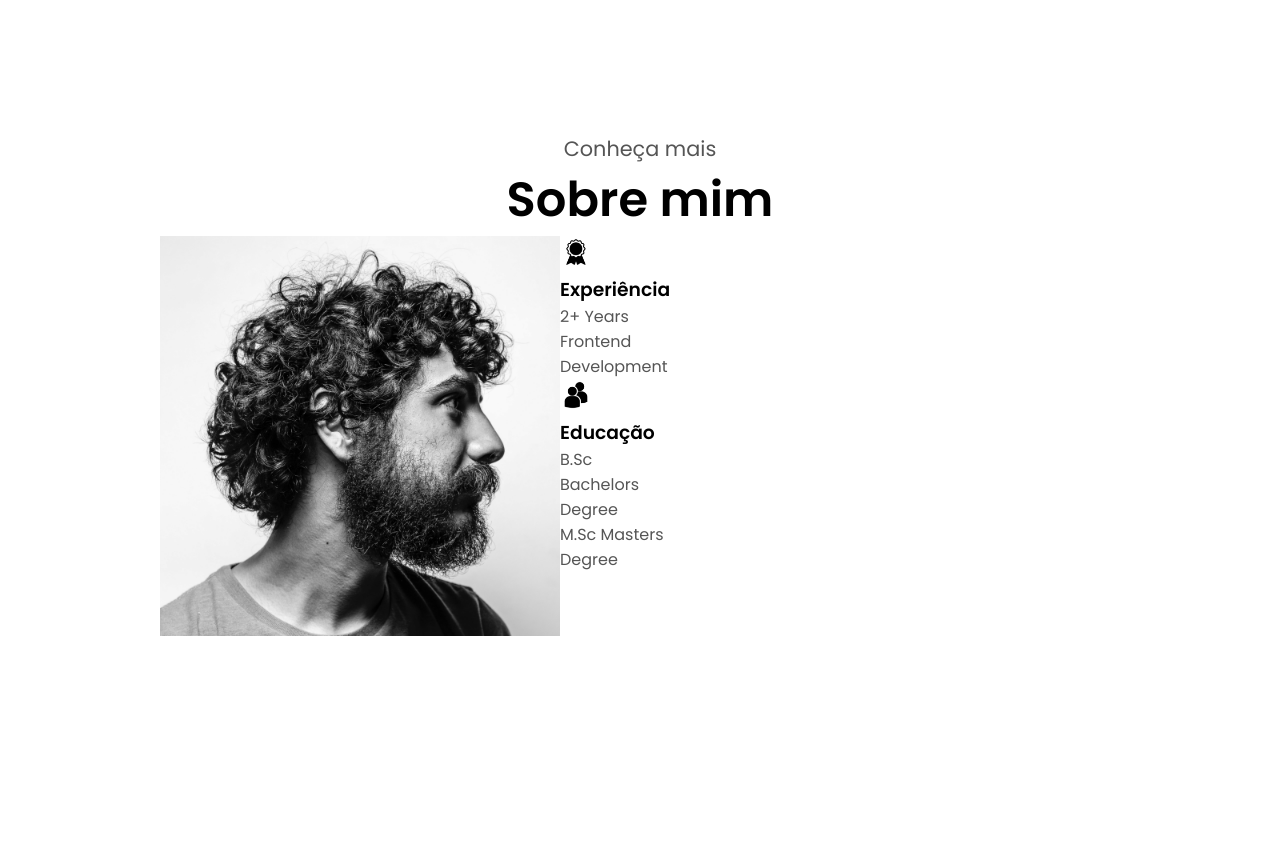
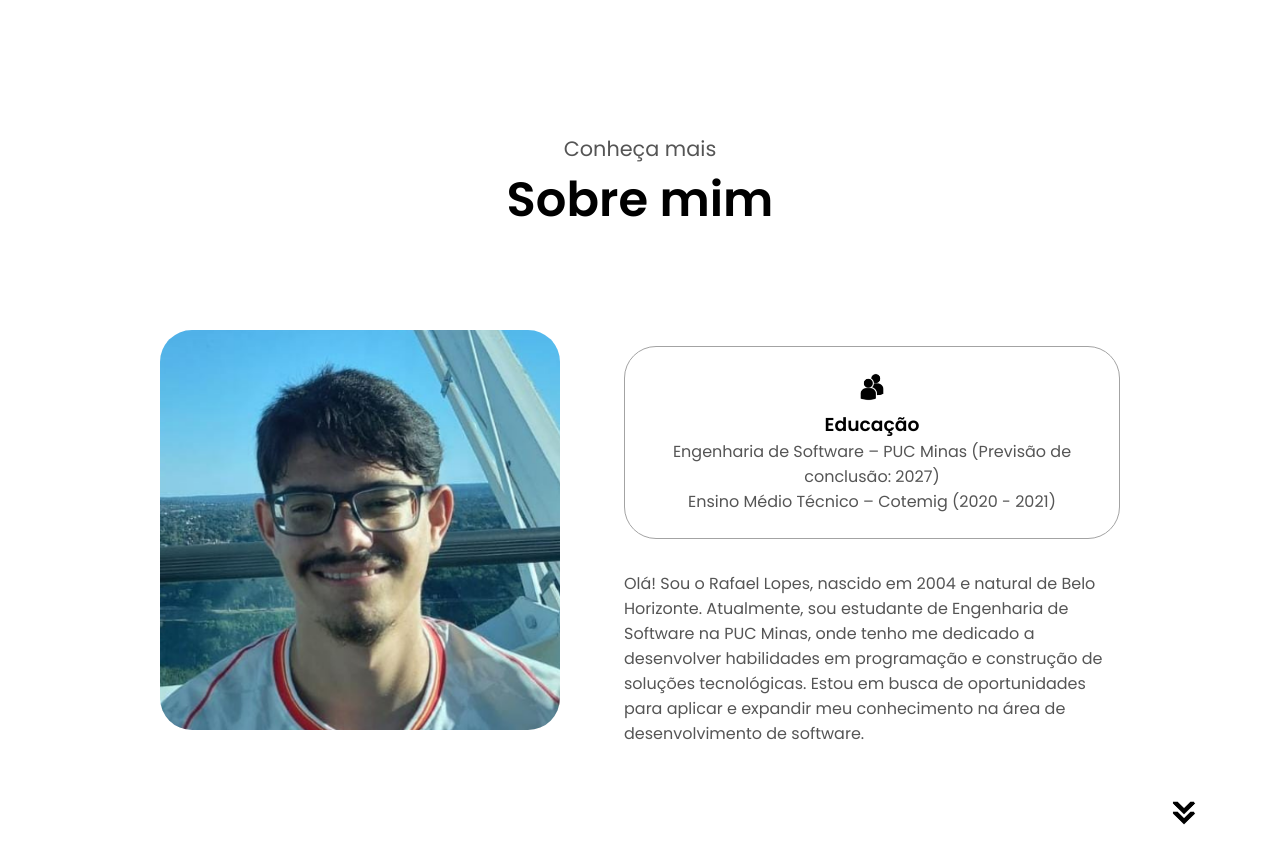
Before and after one commit to LuisFantini/Portfolio, a plain HTML site: page index.html in a window 1280 px wide. Shown: the part 675-1538 px from the top of the page. Drawn offline with Linux system fonts and the light colour scheme.

Commit message:
Att section sobre

```diff
--- a/assets/style.css
+++ b/assets/style.css
@@ -149,6 +149,10 @@ section {
     min-height: fit-content;
 }
 
+.section-container {
+    display: flex;
+}
+
 /* SECTION PERFIL */
 #perfil {
     display: flex;
@@ -244,3 +248,53 @@ section {
 .btn-container {
     gap: 1rem;
 }
+/* SECTION SOBRE */
+#sobre {
+    position: relative;
+}
+
+.sobre-containers {
+    gap: 2rem;
+    margin-bottom: 2rem;
+    margin-top: 2rem;
+}
+
+.sobre-detalhes-container {
+    justify-content: center;
+    flex-direction: column;
+}
+
+.sobre-containers, .sobre-detalhes-container {
+    display: flex;
+}
+
+.sobre-foto {
+    border-radius: 2rem;
+}
+
+.seta {
+    position: absolute;
+    right: -5rem;
+    bottom: 2.5rem;
+}
+
+.detalhes-container {
+    padding: 1.5rem;
+    flex: 1;
+    background: white;
+    border-radius: 2rem;
+    border: rgb(53, 53, 53) 0.1rem solid;
+    border-color: rgb(163, 163, 163);
+    text-align: center;
+}
+
+.section-container {
+    gap: 4rem;
+    height: 80%;
+}
+
+.section_foto-container {
+    height: 400px;
+    width: 400px;
+    margin: auto 0;
+}
--- a/index.html
+++ b/index.html
@@ -66,25 +66,30 @@
         <p class="section_texto_p1">Conheça mais</p>
         <h1 class="titulo">Sobre mim</h1>
         <div class="section-container">
-            <div class="section_foto-container">
-                <img src="assets/img/about-pic.png" alt="Foto de Perfil" class="foto-sobre">
-                <div class="detalhes-sobre-container">
-                    <div class="sobre-container">
-                        <div class="detalhes-container">
-                            <img src="assets/img/experience.png" alt="Ícone Experiência" class="icone">
-                            <h3>Experiência</h3>
-                            <p>2+ Years <br>Frontend Development</p>
-                        </div>
-                    </div>
-                    <div class="detalhes-container">
-                        <img src="assets/img/education.png" alt="Ícone Educação" class="icone">
-                        <h3>Educação</h3>
-                        <p>B.Sc Bachelors Degree <br>M.Sc Masters Degree</p>
-                    </div>
-                </div>
+          <div class="section_foto-container">
+            <img src="assets/img/foto-sobre.png" alt="Foto de Perfil" class="sobre-foto"/>
+          </div>
+          <div class="sobre-detalhes-container">
+            <div class="sobre-containers">
+            <!-- <div class="detalhes-container">
+                <img src="assets/img/experience.png" alt="Ícone Experiência" class="icone"/>
+                <h3>Experiência</h3>
+                <p>2+ anos <br>Desenvolvimento Fullstack</p>
+              </div> -->
+              <div class="detalhes-container">
+                <img src="assets/img/education.png" alt="Ícone Educação" class="icone"/>
+                <h3>Educação</h3>
+                <p>Engenharia de Software – PUC Minas (Previsão de conclusão: 2027) <br>Ensino Médio Técnico – Cotemig (2020 - 2021)</p>
+              </div>
             </div>
+            <div class="texto-container">
+              <p>
+                Olá! Sou o Rafael Lopes, nascido em 2004 e natural de Belo Horizonte. Atualmente, sou estudante de Engenharia de Software na PUC Minas, onde tenho me dedicado a desenvolver habilidades em programação e construção de soluções tecnológicas. Estou em busca de oportunidades para aplicar e expandir meu conhecimento na área de desenvolvimento de software.
+              </p>
+            </div>
+          </div>
         </div>
-
+        <img src="assets/img/arrow.png" alt="Ícone seta" class="icone seta" onclick="location.href='./#experience'"/>
     </section>
 
     <script src="assets/script.js"></script>
```
Also changed, not shown: assets/img/about-pic.png (deleted), assets/img/foto-sobre.png (added).
